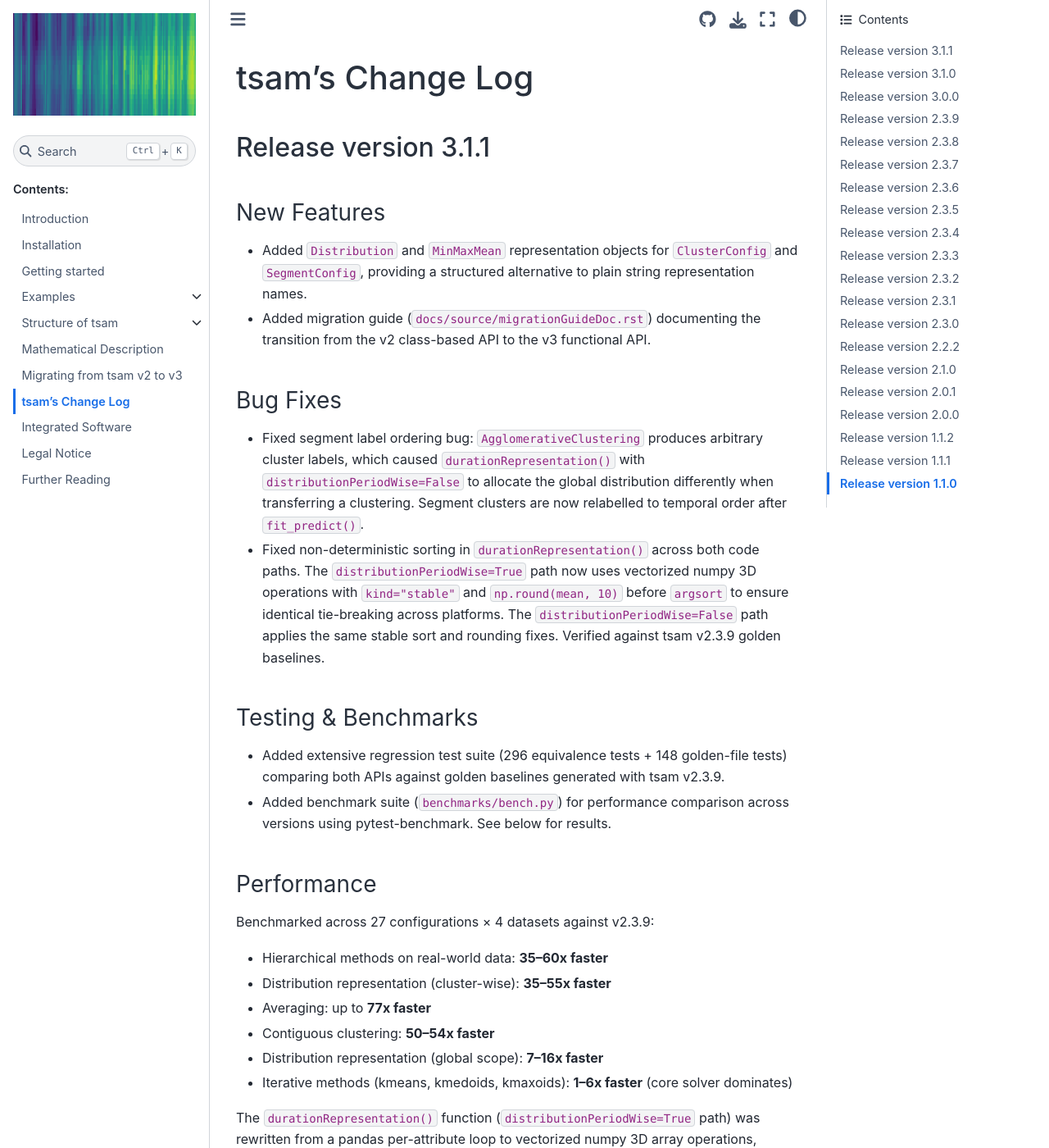
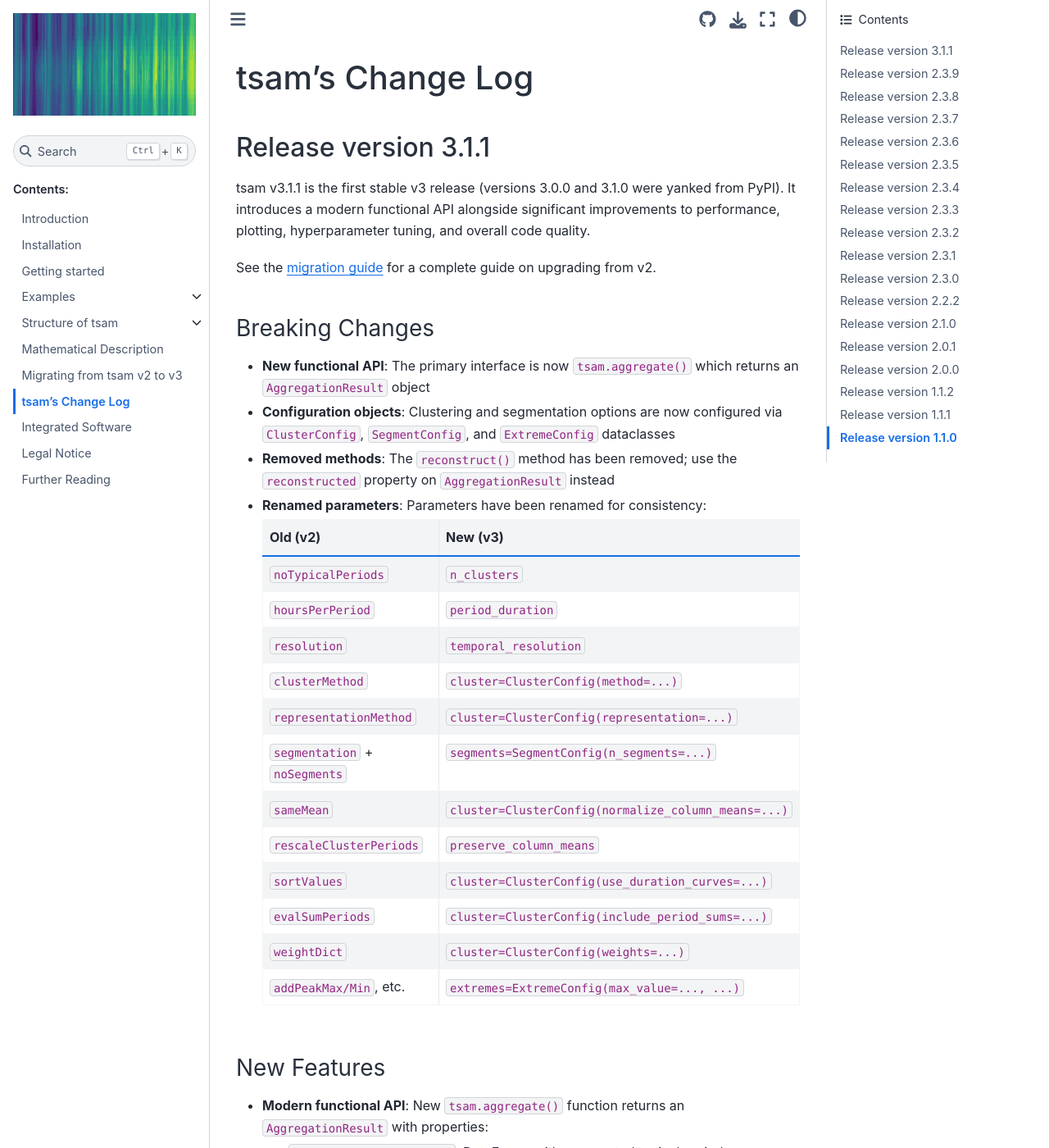
Before and after one commit to FZJ-IEK3-VSA/tsam, a Sphinx documentation site: the page built from docs/source/newsDoc.rst, in a window 1280 px wide and 1400 px high. Shown: the whole window at 82% size. Built offline with Sphinx 7.4.7 and the Sphinx Book theme 1.1.4, drawn with Linux system fonts in a browser that asks for light colours; formulas are drawn with MathJax 3; some of the changed text lies outside the part shown.

Commit message:
Merge Changelog of v3 into one entry

```diff
--- a/docs/source/newsDoc.rst
+++ b/docs/source/newsDoc.rst
@@ -6,73 +6,11 @@
 Release version 3.1.1
 *********************
 
-New Features
-============
+tsam v3.1.1 is the first stable v3 release (versions 3.0.0 and 3.1.0 were yanked from PyPI).
+It introduces a modern functional API alongside significant improvements to performance,
+plotting, hyperparameter tuning, and overall code quality.
 
-* Added ``Distribution`` and ``MinMaxMean`` representation objects for ``ClusterConfig`` and
-  ``SegmentConfig``, providing a structured alternative to plain string representation names.
-
-* Added migration guide (``docs/source/migrationGuideDoc.rst``) documenting the transition
-  from the v2 class-based API to the v3 functional API.
-
-Bug Fixes
-=========
-
-* Fixed segment label ordering bug: ``AgglomerativeClustering`` produces arbitrary cluster labels,
-  which caused ``durationRepresentation()`` with ``distributionPeriodWise=False`` to allocate
-  the global distribution differently when transferring a clustering. Segment clusters are now
-  relabelled to temporal order after ``fit_predict()``.
-
-* Fixed non-deterministic sorting in ``durationRepresentation()`` across both code paths.
-  The ``distributionPeriodWise=True`` path now uses vectorized numpy 3D operations with
-  ``kind="stable"`` and ``np.round(mean, 10)`` before ``argsort`` to ensure identical
-  tie-breaking across platforms. The ``distributionPeriodWise=False`` path applies the same
-  stable sort and rounding fixes. Verified against tsam v2.3.9 golden baselines.
-
-Testing & Benchmarks
-====================
-
-* Added extensive regression test suite (296 equivalence tests + 148 golden-file tests) comparing
-  both APIs against golden baselines generated with tsam v2.3.9.
-
-* Added benchmark suite (``benchmarks/bench.py``) for performance comparison across versions
-  using pytest-benchmark. See below for results.
-
-Performance
-===========
-
-Benchmarked across 27 configurations × 4 datasets against v2.3.9:
-
-* Hierarchical methods on real-world data: **35--60x faster**
-* Distribution representation (cluster-wise): **35--55x faster**
-* Averaging: up to **77x faster**
-* Contiguous clustering: **50--54x faster**
-* Distribution representation (global scope): **7--16x faster**
-* Iterative methods (kmeans, kmedoids, kmaxoids): **1--6x faster** (core solver dominates)
-
-The ``durationRepresentation()`` function (``distributionPeriodWise=True`` path) was rewritten
-from a pandas per-attribute loop to vectorized numpy 3D array operations, providing an
-additional speedup on top of the v3.0.0 vectorization improvements.
-
-*********************
-Release version 3.1.0
-*********************
-
-* Added ``preserve_n_clusters`` option to ``ExtremeConfig``. When set to ``True``, extreme periods
-  count toward ``n_clusters`` instead of being added on top, giving exact control over the final
-  number of representative periods. Default behavior is unchanged.
-
-* Removed ``matplotlib`` dependency; all plotting and notebooks now use ``plotly``
-
-* The tdqm test pipeline has been reduced due to the number of versions and the maturity of the library.
-
-* Renamed the examples for more clarity
-
-*********************
-Release version 3.0.0
-*********************
-
-tsam v3.0.0 is a major release introducing a modern, functional API alongside significant improvements to plotting, hyperparameter tuning, and overall code quality.
+See the :ref:`migration guide <migration_guide>` for a complete guide on upgrading from v2.
 
 Breaking Changes
 ================
@@ -119,7 +57,7 @@
   - Apply same clustering to different data via ``apply()``
   - Transfer clustering from one dataset to another (e.g., cluster on wind, apply to all columns)
 
-* **Integrated plotting** via ``result.plot`` accessor with Plotly:
+* **Integrated plotting** via ``result.plot`` accessor with Plotly (replaces matplotlib):
 
   - ``result.plot.compare()``: Compare original vs reconstructed (duration curves)
   - ``result.plot.residuals()``: Visualize reconstruction errors
@@ -137,16 +75,32 @@
 
 * **Utility functions**: ``tsam.unstack_to_periods()`` for reshaping time series for heatmap visualization
 
+* ``Distribution`` and ``MinMaxMean`` **representation objects** for ``ClusterConfig`` and
+  ``SegmentConfig``, providing a structured alternative to plain string representation names
+
+* ``preserve_n_clusters`` option on ``ExtremeConfig``: when set to ``True``, extreme periods
+  count toward ``n_clusters`` instead of being added on top
+
 Improvements
 ============
 
 * Segment center preservation for better accuracy when using medoid/maxoid segment representation
 * Consistent semantic naming across the entire codebase
 * Better handling of extreme periods with ``n_clusters`` edge cases
+* Lazy loading of optional modules (``plot``, ``tuning``) to reduce import time
+
+Bug Fixes
+=========
+
 * Fixed rescaling with segmentation (was applying rescaling twice)
 * Fixed ``predictOriginalData()`` denormalization when using ``sameMean=True`` with segmentation
-* Fixed non-deterministic sorting in duration representation by using stable sort, ensuring reproducible results across environments
-* Lazy loading of optional modules (``plot``, ``tuning``) to reduce import time
+* Fixed segment label ordering bug: ``AgglomerativeClustering`` produces arbitrary cluster labels,
+  which caused ``durationRepresentation()`` with ``distributionPeriodWise=False`` to allocate
+  the global distribution differently when transferring a clustering. Segment clusters are now
+  relabelled to temporal order after ``fit_predict()``.
+* Fixed non-deterministic sorting in ``durationRepresentation()`` across both code paths
+  by using ``kind="stable"`` and ``np.round(mean, 10)`` before ``argsort``, ensuring
+  identical tie-breaking across platforms. Verified against tsam v2.3.9 golden baselines.
 
 Known Limitations
 =================
@@ -161,34 +115,36 @@
 Performance
 ===========
 
-Multiple vectorization optimizations replace pandas loops with numpy array operations, significantly improving performance for datasets with many columns.
+Multiple vectorization optimizations replace pandas loops with numpy array operations,
+providing **35--77x** end-to-end speedups over v2.3.9 for most configurations.
 
-**Function-level optimizations:**
+**Benchmarked across 27 configurations × 4 datasets against v2.3.9:**
 
-* **``predictOriginalData()``** (reconstruction step, always used):
-  Replaced per-period ``.unstack()`` loop with single vectorized indexing.
-  Function speedup: ~650ms → ~2ms (**290x**).
+* Hierarchical methods on real-world data: **35--60x faster**
+* Distribution representation (cluster-wise): **35--55x faster**
+* Averaging: up to **77x faster**
+* Contiguous clustering: **50--54x faster**
+* Distribution representation (global scope): **7--16x faster**
+* Iterative methods (kmeans, kmedoids, kmaxoids): **1--6x faster** (core solver dominates)
 
-* **``_rescaleClusterPeriods()``** (only when ``preserve_column_means=True``):
-  Replaced pandas MultiIndex operations with numpy 3D array operations.
-  Function speedup: ~400ms → ~36ms (**11x**).
+**Key function-level optimizations:**
 
-* **``_clusterSortedPeriods()``** (only when ``use_duration_curves=True``):
-  Replaced per-column DataFrame sorting loop with numpy 3D reshape + sort.
-  Sorting step speedup: ~291ms → ~25ms (**12x**).
+* **``predictOriginalData()``**: Vectorized indexing replaces per-period
+  ``.unstack()`` loop (~290x function speedup).
+* **``durationRepresentation()``**: Vectorized numpy 3D operations replace
+  nested pandas loops (~8x function speedup).
+* **``_rescaleClusterPeriods()``**: numpy 3D arrays replace pandas
+  MultiIndex operations (~11x function speedup).
+* **``_clusterSortedPeriods()``**: numpy 3D reshape + sort replaces
+  per-column DataFrame sorting loop (~12x function speedup).
 
-* **``durationRepresentation()``** (only when ``representation='distribution'``):
-  Replaced nested loops with pandas MultiIndex indexing with numpy 3D operations.
-  Function speedup: ~220ms → ~26ms (**8x**).
+Testing
+=======
 
-**Combined workflow benchmarks** (8760 hours, 4 columns):
-
-  =============================================  ==========  ==========  =========
-  Workflow                                       Before      After       Speedup
-  =============================================  ==========  ==========  =========
-  Basic (cluster + reconstruct)                  1244 ms     20 ms       **64x**
-  All options combined                           1268 ms     29 ms       **45x**
-  =============================================  ==========  ==========  =========
+* Regression test suite: 296 old/new API equivalence tests + 148 golden-file tests
+  comparing both APIs against baselines generated with tsam v2.3.9.
+* Benchmark suite (``benchmarks/bench.py``) for performance comparison across versions
+  using pytest-benchmark.
 
 Deprecations
 ============
@@ -221,43 +177,6 @@
         clusterMethod='hierarchical',
     )
     typical_periods = aggregation.createTypicalPeriods()
-
-Quick Migration Example
-=======================
-
-**Before (v2)**::
-
-    import tsam.timeseriesaggregation as tsam
-
-    agg = tsam.TimeSeriesAggregation(
-        df,
-        noTypicalPeriods=8,
-        hoursPerPeriod=24,
-        clusterMethod='hierarchical',
-        representationMethod='distributionAndMinMaxRepresentation',
-        segmentation=True,
-        noSegments=12,
-    )
-    typical = agg.createTypicalPeriods()
-    reconstructed = agg.predictOriginalData()
-
-**After (v3)**::
-
-    import tsam
-    from tsam import ClusterConfig, SegmentConfig
-
-    result = tsam.aggregate(
-        df,
-        n_clusters=8,
-        period_duration=24,
-        cluster=ClusterConfig(
-            method='hierarchical',
-            representation='distribution_minmax',
-        ),
-        segments=SegmentConfig(n_segments=12),
-    )
-    typical = result.cluster_representatives
-    reconstructed = result.reconstructed
 
 
 *********************
```
